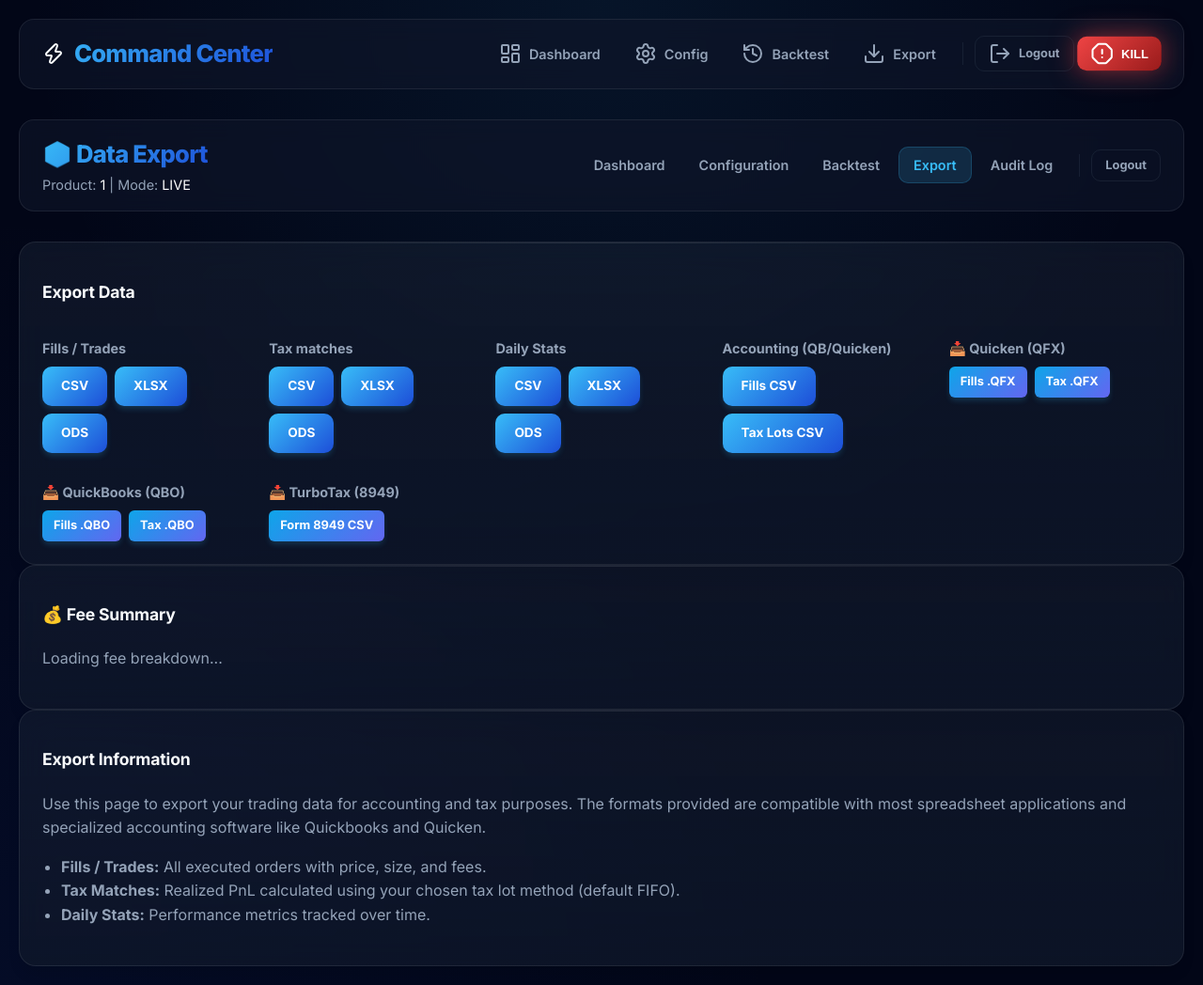
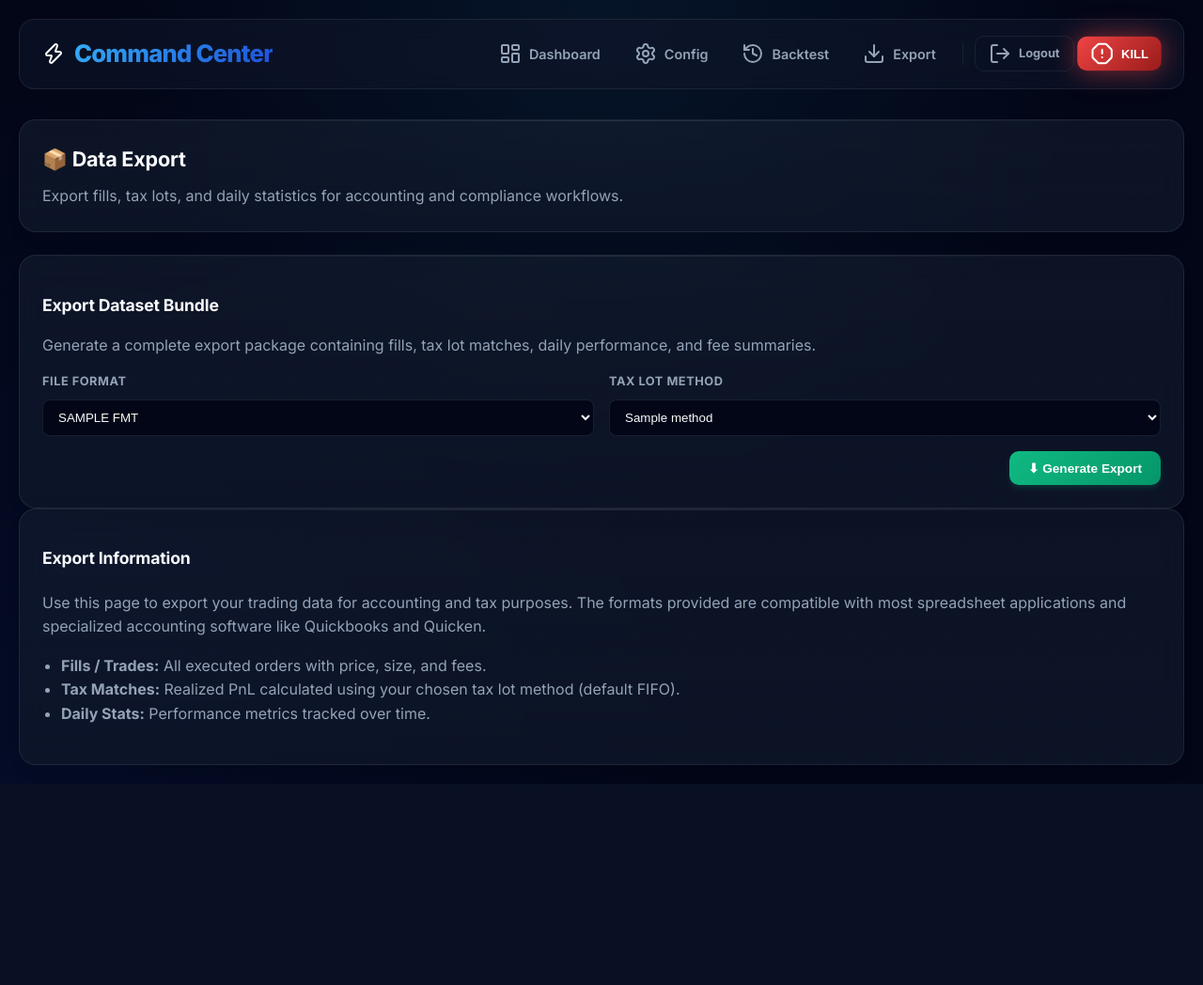
Before and after one commit to hikingthunder/thumber-trader, a Python web app: template app/web/templates/export.html in a window 1280 px wide. Shown: the whole page at 94% size. After the commit the page ends 834 px from the top, so only its background shows below. Run offline with Jinja, Linux system fonts and the light colour scheme; the template is opened without the code that fills it: most values are stand-ins (such as "Sample title", 1, 10 or a date in 2020); some libraries are stand-ins or nearby versions.

Commit message:
Fix config/backtest/export UX, route wiring, and auth/connectivity hardening

```diff
--- a/app/config.py
+++ b/app/config.py
@@ -285,10 +285,10 @@ class Settings(BaseSettings):
                     # SecretStr needs special handling
                     if hasattr(value, "get_secret_value"):
                         raw_val = value.get_secret_value()
-                        if raw_val.startswith("ENC:"):
+                        if raw_val.startswith("ENC:") or raw_val.startswith("AES:"):
                             decrypted = decrypt_value(raw_val)
                             setattr(self, field_name, SecretStr(decrypted))
-                    elif isinstance(value, str) and value.startswith("ENC:"):
+                    elif isinstance(value, str) and (value.startswith("ENC:") or value.startswith("AES:")):
                         setattr(self, field_name, decrypt_value(value))
         return self
 
--- a/app/main.py
+++ b/app/main.py
@@ -81,10 +81,12 @@ app.add_exception_handler(RateLimitExceeded, _rate_limit_exceeded_handler)
 
 # --- Middleware Stack (order matters: last added = first executed) ---
 # CORS
+cors_allowed_origins = [o.strip() for o in os.getenv("CORS_ALLOWED_ORIGINS", "*").split(",") if o.strip()]
+allow_credentials = "*" not in cors_allowed_origins
 app.add_middleware(
     CORSMiddleware,
-    allow_origins=[os.getenv("CORS_ALLOWED_ORIGINS", "*")],
-    allow_credentials=True,
+    allow_origins=cors_allowed_origins,
+    allow_credentials=allow_credentials,
     allow_methods=["*"],
     allow_headers=["*"],
 )
--- a/app/web/templates/base.html
+++ b/app/web/templates/base.html
@@ -427,8 +427,8 @@
         lucide.createIcons();
 
         // HTMX CSRF Configuration
-        document.body.addEventListener('configRequest.htmx', (event) => {
-            const token = getCookie('csrf_token');
+        document.body.addEventListener('htmx:configRequest', (event) => {
+            const token = getCookie('thumber_csrf_token');
             if (token) {
                 event.detail.headers['X-CSRF-Token'] = token;
             }
@@ -452,7 +452,7 @@
             try {
                 const resp = await fetch('/api/emergency/kill', {
                     method: 'POST',
-                    headers: { 'X-CSRF-Token': getCookie('csrf_token') }
+                    headers: { 'X-CSRF-Token': getCookie('thumber_csrf_token') }
                 });
                 const data = await resp.json();
                 alert('Kill switch activated: ' + data.message);
--- a/app/web/templates/export.html
+++ b/app/web/templates/export.html
@@ -1,31 +1,14 @@
 {% extends "base.html" %}
 
 {% block content %}
-<header>
-    <div>
-        <h1>📦 Data Export</h1>
-        <div style="font-size: 0.9rem; color: #94a3b8;">
-            Product: <span style="color: white;">{{ product_id }}</span> |
-            Mode: <span style="color: {{ 'orange' if paper_trading else 'white' }};">
-                {{ 'PAPER TRADING' if paper_trading else 'LIVE' }}
-            </span>
-        </div>
+<main>
+    <div class="card" style="margin-bottom: 24px;">
+        <h2 style="margin: 0; font-size: 1.35rem;">📦 Data Export</h2>
+        <p style="margin: 10px 0 0; color: var(--text-muted);">
+            Export fills, tax lots, and daily statistics for accounting and compliance workflows.
+        </p>
     </div>
-    <nav>
-        <a href="/dashboard">Dashboard</a>
-        <a href="/config">Configuration</a>
-        <a href="/backtest">Backtest</a>
-        <a href="/export" class="active">Export</a>
-        <a href="/auth/audit-log">Audit Log</a>
-        <div class="nav-divider"></div>
-        {% if user %}
-        <span class="user-badge">👤 {{ user.username }}</span>
-        {% endif %}
-        <a href="/auth/logout" class="btn btn-sm btn-outline">Logout</a>
-    </nav>
-</header>
 
-<main>
     {% include "partials/export_controls.html" %}
 
     <div class="card mt-4">
--- a/app/web/templates/partials/export_controls.html
+++ b/app/web/templates/partials/export_controls.html
@@ -1,143 +1,61 @@
-<div class="card" style="grid-column: span 2;">
-    <h2>Export Data</h2>
-    <div style="display: grid; grid-template-columns: repeat(auto-fill, minmax(200px, 1fr)); gap: 1rem;">
-        <!-- Standard Exports -->
-        <div class="export-group">
-            <h3>Fills / Trades</h3>
-            <div class="btn-group">
-                <a href="/export/fills/csv" class="btn btn-secondary">CSV</a>
-                <a href="/export/fills/xlsx" class="btn btn-secondary">XLSX</a>
-                <a href="/export/fills/ods" class="btn btn-secondary">ODS</a>
+<div class="card">
+    <h2>Export Dataset Bundle</h2>
+    <p style="color: var(--text-muted); margin-top: -4px;">
+        Generate a complete export package containing fills, tax lot matches, daily performance, and fee summaries.
+    </p>
+
+    <form method="post" action="/export/generate" style="display: grid; gap: 16px; margin-top: 16px;">
+        <input type="hidden" name="csrf_token" value="{{ request.cookies.get('thumber_csrf_token') }}">
+
+        <div class="export-grid">
+            <div class="form-group">
+                <label for="format">File Format</label>
+                <select id="format" name="format" required>
+                    {% for fmt in formats %}
+                    <option value="{{ fmt }}">{{ fmt.upper() }}</option>
+                    {% endfor %}
+                </select>
+            </div>
+
+            <div class="form-group">
+                <label for="tax_method">Tax Lot Method</label>
+                <select id="tax_method" name="tax_method" required>
+                    {% for method in tax_methods %}
+                    <option value="{{ method }}">{{ method }}</option>
+                    {% endfor %}
+                </select>
             </div>
         </div>
 
-        <div class="export-group">
-            <h3>Tax matches</h3>
-            <div class="btn-group">
-                <a href="/export/tax_matches/csv" class="btn btn-secondary">CSV</a>
-                <a href="/export/tax_matches/xlsx" class="btn btn-secondary">XLSX</a>
-                <a href="/export/tax_matches/ods" class="btn btn-secondary">ODS</a>
-            </div>
+        <div style="display: flex; justify-content: flex-end;">
+            <button type="submit" class="btn btn-success">⬇ Generate Export</button>
         </div>
-
-        <div class="export-group">
-            <h3>Daily Stats</h3>
-            <div class="btn-group">
-                <a href="/export/stats/csv" class="btn btn-secondary">CSV</a>
-                <a href="/export/stats/xlsx" class="btn btn-secondary">XLSX</a>
-                <a href="/export/stats/ods" class="btn btn-secondary">ODS</a>
-            </div>
-        </div>
-
-        <!-- Accounting Exports -->
-        <div class="export-group">
-            <h3>Accounting (QB/Quicken)</h3>
-            <div class="btn-group">
-                <a href="/export/accounting_fills/csv" class="btn btn-primary">Fills CSV</a>
-                <a href="/export/accounting_tax/csv" class="btn btn-primary">Tax Lots CSV</a>
-            </div>
-        </div>
-
-        <!-- Financial Software -->
-        <div class="export-group">
-            <h3>📥 Quicken (QFX)</h3>
-            <div class="btn-group">
-                <a href="/export/fills/qfx" class="btn btn-accent">Fills .QFX</a>
-                <a href="/export/tax_matches/qfx" class="btn btn-accent">Tax .QFX</a>
-            </div>
-        </div>
-
-        <div class="export-group">
-            <h3>📥 QuickBooks (QBO)</h3>
-            <div class="btn-group">
-                <a href="/export/fills/qbo" class="btn btn-accent">Fills .QBO</a>
-                <a href="/export/tax_matches/qbo" class="btn btn-accent">Tax .QBO</a>
-            </div>
-        </div>
-
-        <div class="export-group">
-            <h3>📥 TurboTax (8949)</h3>
-            <div class="btn-group">
-                <a href="/export/tax_matches/turbotax" class="btn btn-accent">Form 8949 CSV</a>
-            </div>
-        </div>
-    </div>
-</div>
-
-<!-- Fee Summary Panel -->
-<div class="card mt-4"
-     hx-get="/api/fee-summary"
-     hx-trigger="load"
-     hx-target="#fee-summary-content">
-    <h2>💰 Fee Summary</h2>
-    <div id="fee-summary-content">
-        <p style="color: #94a3b8;">Loading fee breakdown...</p>
-    </div>
+    </form>
 </div>
 
 <style>
-    .export-group h3 {
-        font-size: 0.9rem;
-        color: #94a3b8;
-        margin-bottom: 0.5rem;
+    .export-grid {
+        display: grid;
+        grid-template-columns: repeat(auto-fit, minmax(220px, 1fr));
+        gap: 16px;
     }
 
-    .btn-group {
-        display: flex;
-        gap: 0.5rem;
-        flex-wrap: wrap;
+    .form-group label {
+        display: block;
+        margin-bottom: 8px;
+        color: var(--text-muted);
+        font-size: 0.8rem;
+        text-transform: uppercase;
+        letter-spacing: 0.04em;
+        font-weight: 700;
     }
 
-    .btn-secondary {
-        background-color: #334155;
-        color: white;
-    }
-
-    .btn-secondary:hover {
-        background-color: #475569;
-    }
-
-    .btn-accent {
-        background: linear-gradient(135deg, #0ea5e9, #6366f1);
-        color: white;
-        border: none;
-        padding: 6px 12px;
-        border-radius: 6px;
-        font-size: 0.8rem;
-        text-decoration: none;
-        display: inline-block;
-        cursor: pointer;
-        transition: opacity 0.2s;
-    }
-
-    .btn-accent:hover {
-        opacity: 0.85;
-    }
-
-    .fee-grid {
-        display: grid;
-        grid-template-columns: repeat(auto-fit, minmax(140px, 1fr));
-        gap: 12px;
-    }
-
-    .fee-stat {
-        text-align: center;
-        padding: 12px;
-        background: rgba(255,255,255,0.03);
+    .form-group select {
+        width: 100%;
+        padding: 10px 12px;
+        border-radius: 8px;
         border: 1px solid var(--border-color);
-        border-radius: 8px;
-    }
-
-    .fee-stat .value {
-        font-size: 1.1rem;
-        font-weight: 700;
-        display: block;
-    }
-
-    .fee-stat .label {
-        font-size: 0.7rem;
-        color: var(--text-muted);
-        text-transform: uppercase;
-        margin-top: 4px;
+        background: #020617;
+        color: var(--text-color);
     }
 </style>
```
Also changed, not shown: app/auth/auth_router.py (+9 -11 lines), app/auth/security.py (+6 -1 lines), app/core/manager.py (+27 -1 lines), app/web/router.py (+50 -14 lines), app/web/templates/backtest.html (+8 -17 lines), app/web/templates/config.html (+8 -17 lines), app/web/templates/index.html (+1 -11 lines), app/web/ws_router.py (+5 -8 lines).
